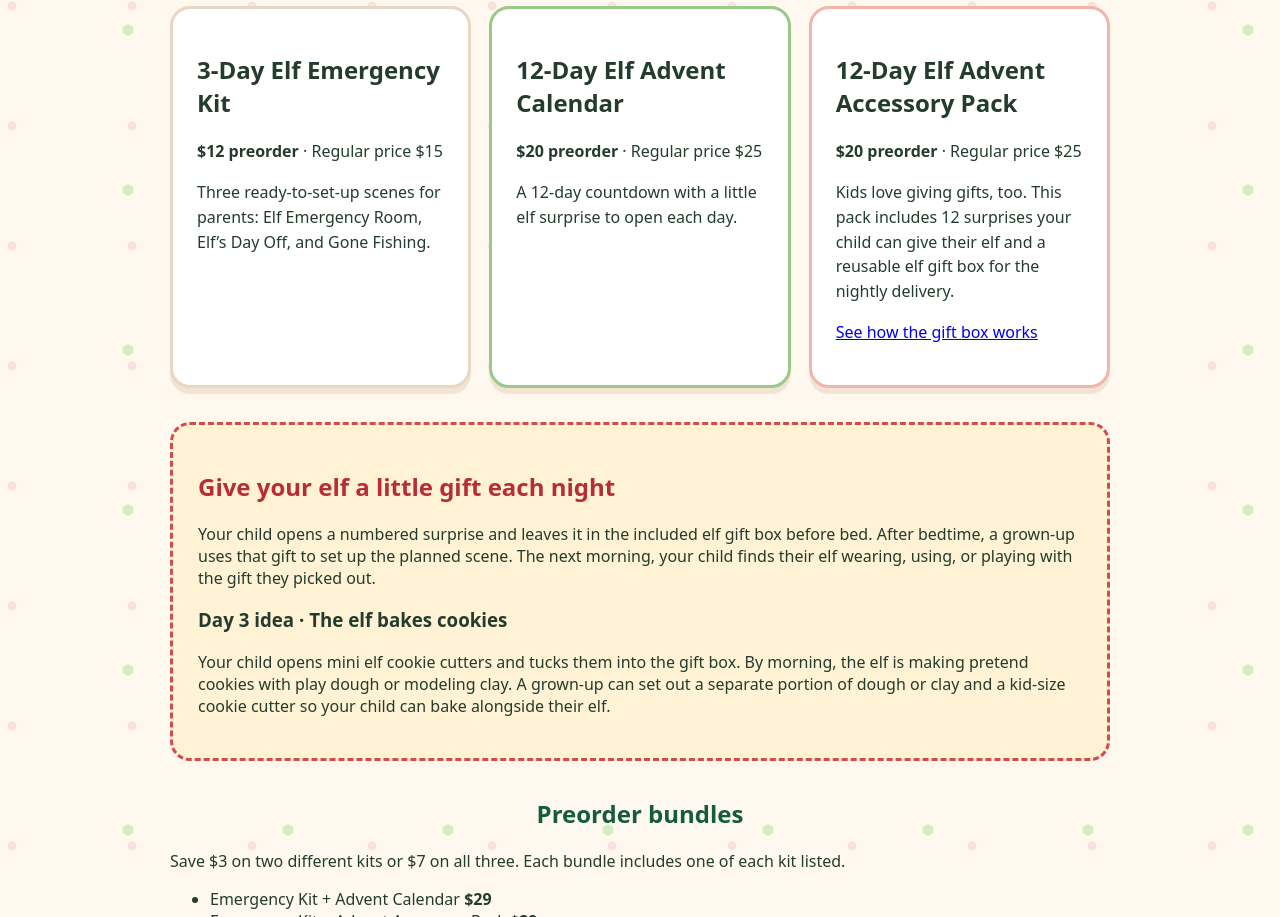
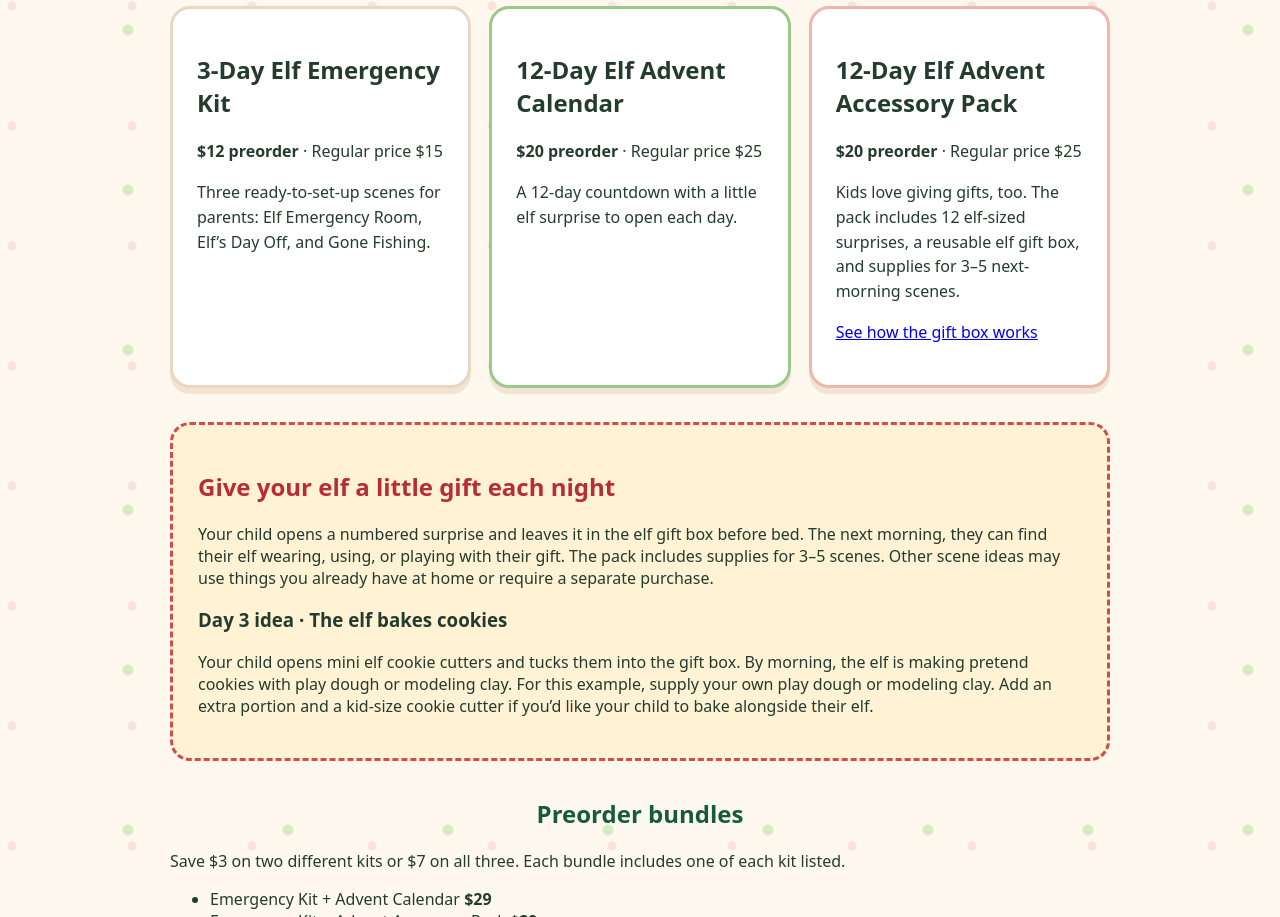
Before and after one commit to Lindsviann/gluegunsandgossip, a plain HTML site: page elf-mischief.html in a window 1280 px wide. Shown: the part 498-1415 px from the top of the page. Drawn offline with Linux system fonts and the light colour scheme.

Commit message:
Clarify included elf scene supplies and optional materials

```diff
--- a/elf-mischief.html
+++ b/elf-mischief.html
@@ -20,15 +20,15 @@
   <article class="scene">
     <h2>12-Day Elf Advent Accessory Pack</h2>
     <p><strong>$20 preorder</strong> · Regular price $25</p>
-    <p>Kids love giving gifts, too. This pack includes 12 surprises your child can give their elf and a reusable elf gift box for the nightly delivery.</p>
+    <p>Kids love giving gifts, too. The pack includes 12 elf-sized surprises, a reusable elf gift box, and supplies for 3–5 next-morning scenes.</p>
     <p><a href="#elf-gift-box">See how the gift box works</a></p>
   </article>
 </div>
 <section class="notice" id="elf-gift-box" aria-labelledby="gift-box-title">
   <h2 id="gift-box-title">Give your elf a little gift each night</h2>
-  <p>Your child opens a numbered surprise and leaves it in the included elf gift box before bed. After bedtime, a grown-up uses that gift to set up the planned scene. The next morning, your child finds their elf wearing, using, or playing with the gift they picked out.</p>
+  <p>Your child opens a numbered surprise and leaves it in the elf gift box before bed. The next morning, they can find their elf wearing, using, or playing with their gift. The pack includes supplies for 3–5 scenes. Other scene ideas may use things you already have at home or require a separate purchase.</p>
   <h3>Day 3 idea · The elf bakes cookies</h3>
-  <p>Your child opens mini elf cookie cutters and tucks them into the gift box. By morning, the elf is making pretend cookies with play dough or modeling clay. A grown-up can set out a separate portion of dough or clay and a kid-size cookie cutter so your child can bake alongside their elf.</p>
+  <p>Your child opens mini elf cookie cutters and tucks them into the gift box. By morning, the elf is making pretend cookies with play dough or modeling clay. For this example, supply your own play dough or modeling clay. Add an extra portion and a kid-size cookie cutter if you’d like your child to bake alongside their elf.</p>
 </section>
 <section aria-labelledby="bundle-title">
   <h2 class="section-title" id="bundle-title">Preorder bundles</h2>
```
